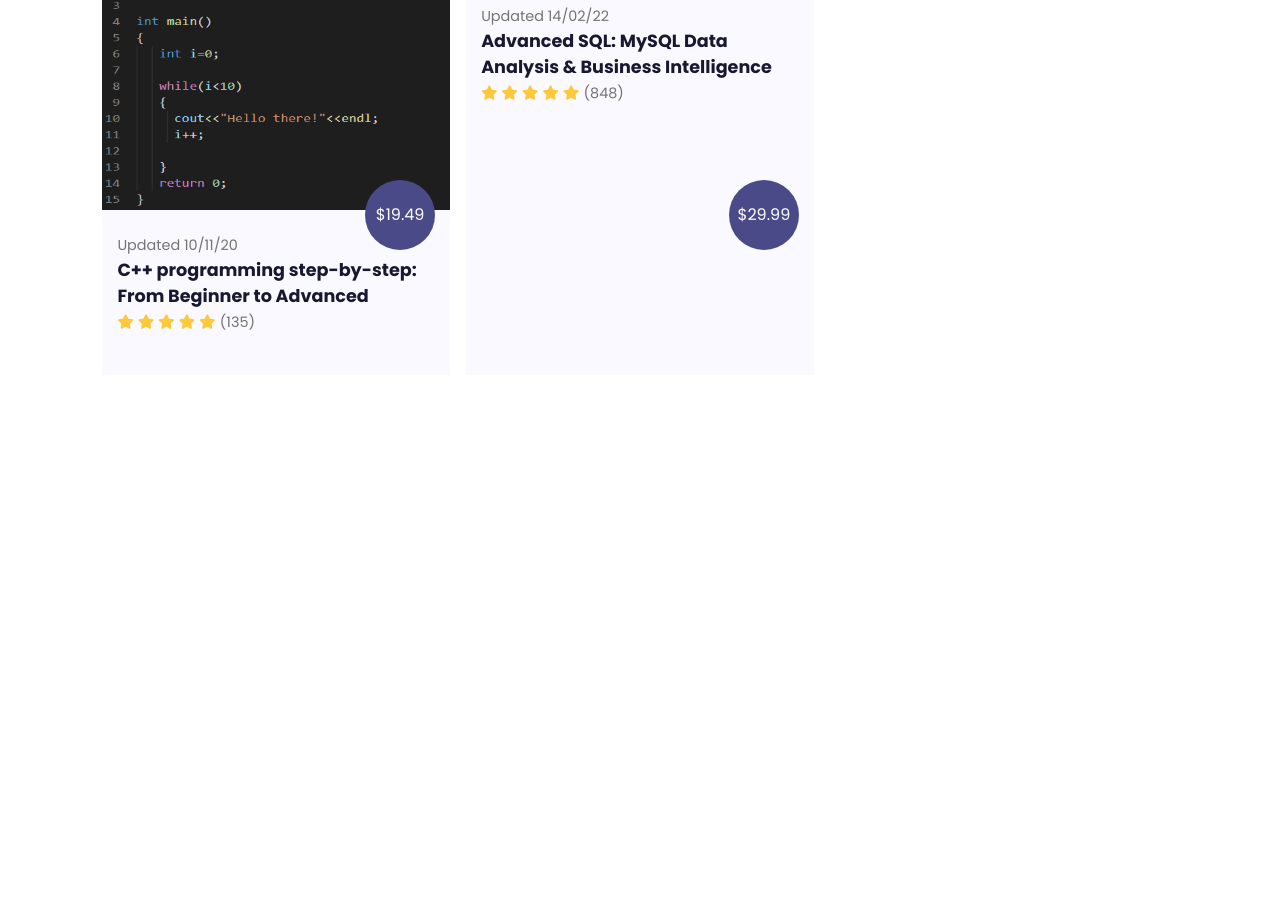
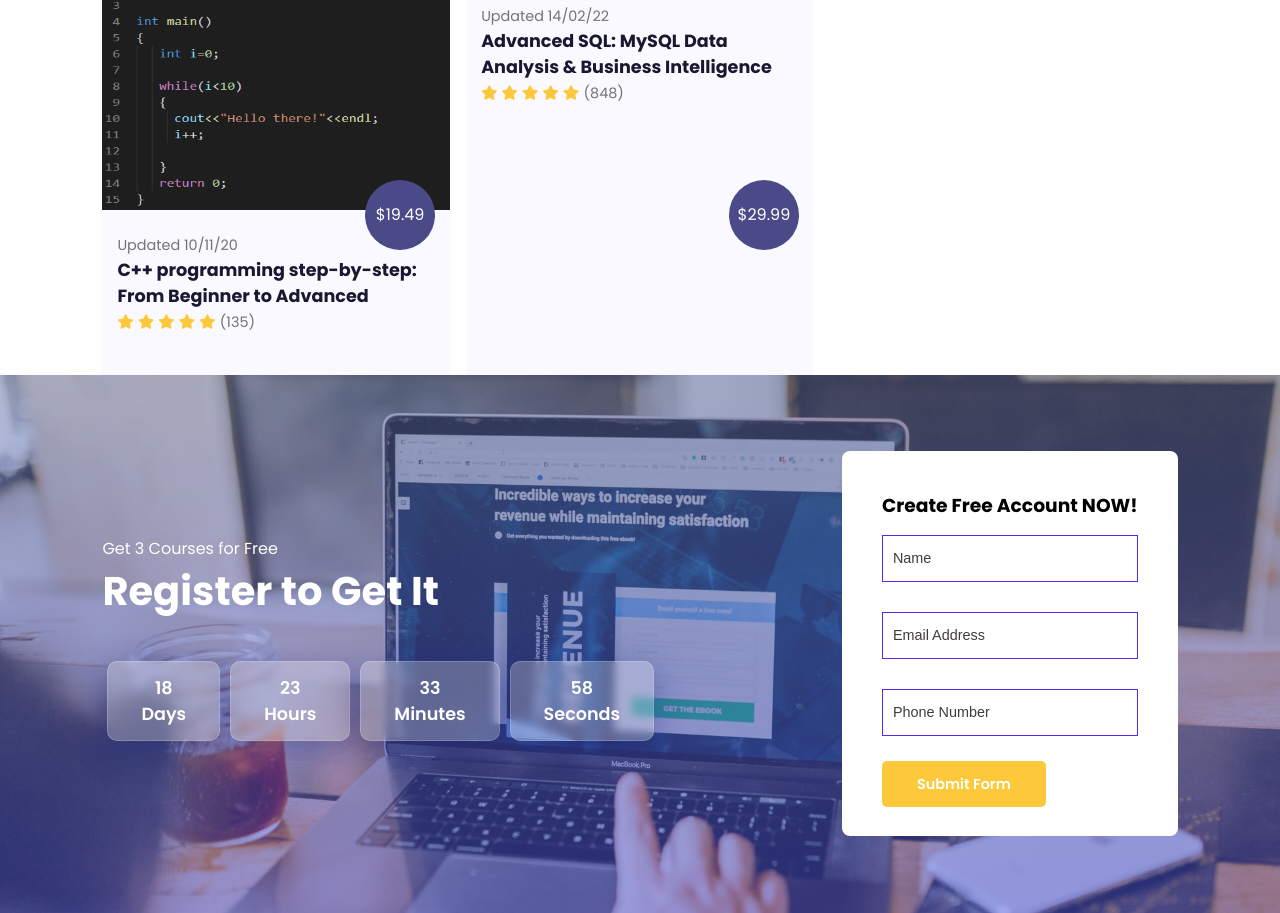
Before and after one commit to MH-Newaz/ShikheNao, a plain HTML site: page index.html in a window 1280 px wide. Shown: the part 2140-3053 px from the top of the page. Before the commit the page ends 2515 px from the top, so only its background shows below. Drawn offline with Linux system fonts and the light colour scheme.

Commit message:
Registration Section

```diff
--- a/index.html
+++ b/index.html
@@ -31,6 +31,7 @@
     </nav>
 
     <!-- Home -->
+
     <section id="home">
       <h2>Enhance Your Future with FlashCode</h2>
 
@@ -235,5 +236,45 @@
         </div>
       </div>
     </section>
+
+    <!-- Registration -->
+
+    <section id="registration">
+      <div class="reminder">
+        <p>Get 3 Courses for Free</p>
+        <h1>Register to Get It</h1>
+        <div class="time">
+          <div class="date">
+            18 <br />
+            Days
+          </div>
+
+          <div class="date">
+            23 <br />
+            Hours
+          </div>
+
+          <div class="date">
+            33 <br />
+            Minutes
+          </div>
+
+          <div class="date">
+            58 <br />
+            Seconds
+          </div>
+        </div>
+      </div>
+      <div class="form">
+        <h3>Create Free Account NOW!</h3>
+        <input type="text" placeholder="Name" name="" id="" />
+        <input type="text" placeholder="Email Address" name="" id="" />
+        <input type="text" placeholder="Phone Number" name="" id="" />
+
+        <div class="btn">
+          <a class="yellow" href="#">Submit Form</a>
+        </div>
+      </div>
+    </section>
   </body>
 </html>
--- a/style.css
+++ b/style.css
@@ -219,5 +219,97 @@ nav .navigation ul li a:hover {
   border-radius: 50%;
   position: absolute;
   right: 15px;
-  bottom: 125px;
+  bottom: 125px; /* Change Price */
 }
+
+/* registration */
+
+#registration {
+  padding: 6vw 8vw 6vw 8vw;
+  background-image: linear-gradient(
+      rgba(99, 112, 168, 0.5),
+      rgba(81, 91, 233, 0.5)
+    ),
+    url("images/signup.jpg");
+
+  width: 100%;
+  height: 100%;
+  background-size: cover;
+  background-position: center;
+
+  display: flex;
+  justify-content: space-between;
+  align-items: center;
+}
+
+#registration .reminder {
+  color: #fff;
+}
+
+#registration .reminder h1 {
+  color: #fff;
+}
+
+#registration .reminder .time {
+  display: flex;
+  margin-top: 40px;
+}
+
+#registration .reminder .time .date {
+  text-align: center;
+  padding: 13px 33px;
+  background: rgba(255, 255, 255, 0.25);
+  backdrop-filter: blur(4px);
+
+  box-shadow: 0 8px 32px 0 rgba(31, 38, 135, 0.37);
+  border-radius: 10px;
+  margin: 0 5px 10px 5px;
+  border: 1px solid rgba(255, 255, 255, 0.18);
+
+  font-size: 1.1rem;
+  font-weight: 600;
+}
+
+#registration .form {
+  background: #fff;
+  border-radius: 8px;
+  display: flex;
+  flex-direction: column;
+  padding: 40px;
+  box-shadow: 0 8px 32px 0 rgba(31, 38, 135, 0.37));
+}
+
+#registration .form input {
+  margin: 15px 0;
+  padding: 15px 10px;
+  border: 1px solid rgba(84, 40, 241);
+  outline: none;
+}
+
+#registration .form input::placeholder {
+  color: #413c3c;
+  font-weight: 500;
+  font-size: 0.9rem;
+}
+
+#registration .form .btn {
+  margin-top: 20px;
+}
+
+#registration .form a.yellow {
+  text-decoration: none;
+  font-size: 0.9rem;
+  padding: 13px 35px;
+  background-color: #fff;
+  font-weight: 600;
+  border-radius: 5px;
+
+  color: #fff;
+  background-color: #fdc93b;
+  transition: 0.3s ease;
+}
+
+#registration .form a.yellow:hover {
+  color: rgb(21, 21, 100);
+  background-color: #fff;
+}
```
Also changed, not shown: images/signup.jpg (added).
